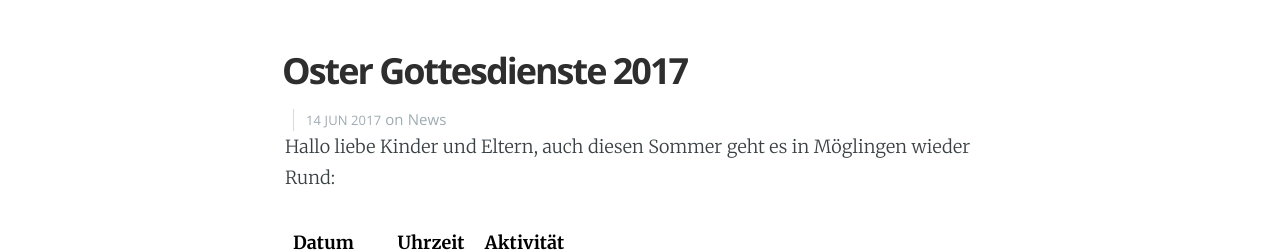
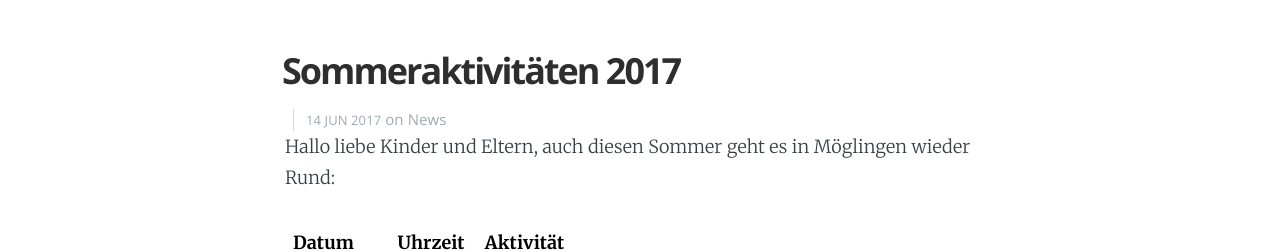
Before and after one commit to kiki-moeglingen/kiki-moeglingen.github.io, a Jekyll site: the page built from _posts/2017-06-14-sommer2017.md, in a window 1280 px wide. Shown: the part 585-837 px from the top of the page. Built offline with Jekyll 4.4.1, drawn with Linux system fonts in a browser that asks for light colours; nearby versions of some CDN libraries.

Commit message:
Create 2017-06-14-sommer2017.md

```diff
--- a/_posts/2017-06-14-sommer2017.md
+++ b/_posts/2017-06-14-sommer2017.md
@@ -2,7 +2,7 @@
 published: true
 layout: post
 cover: 'assets/images/watermelon-summer-little-girl-eating-watermelon-food.jpg'
-title: Oster Gottesdienste 2017
+title: Sommeraktivitäten 2017
 date:   2017-06-14 12:50:00
 tags: news
 subclass: 'post tag-test tag-content'
```
